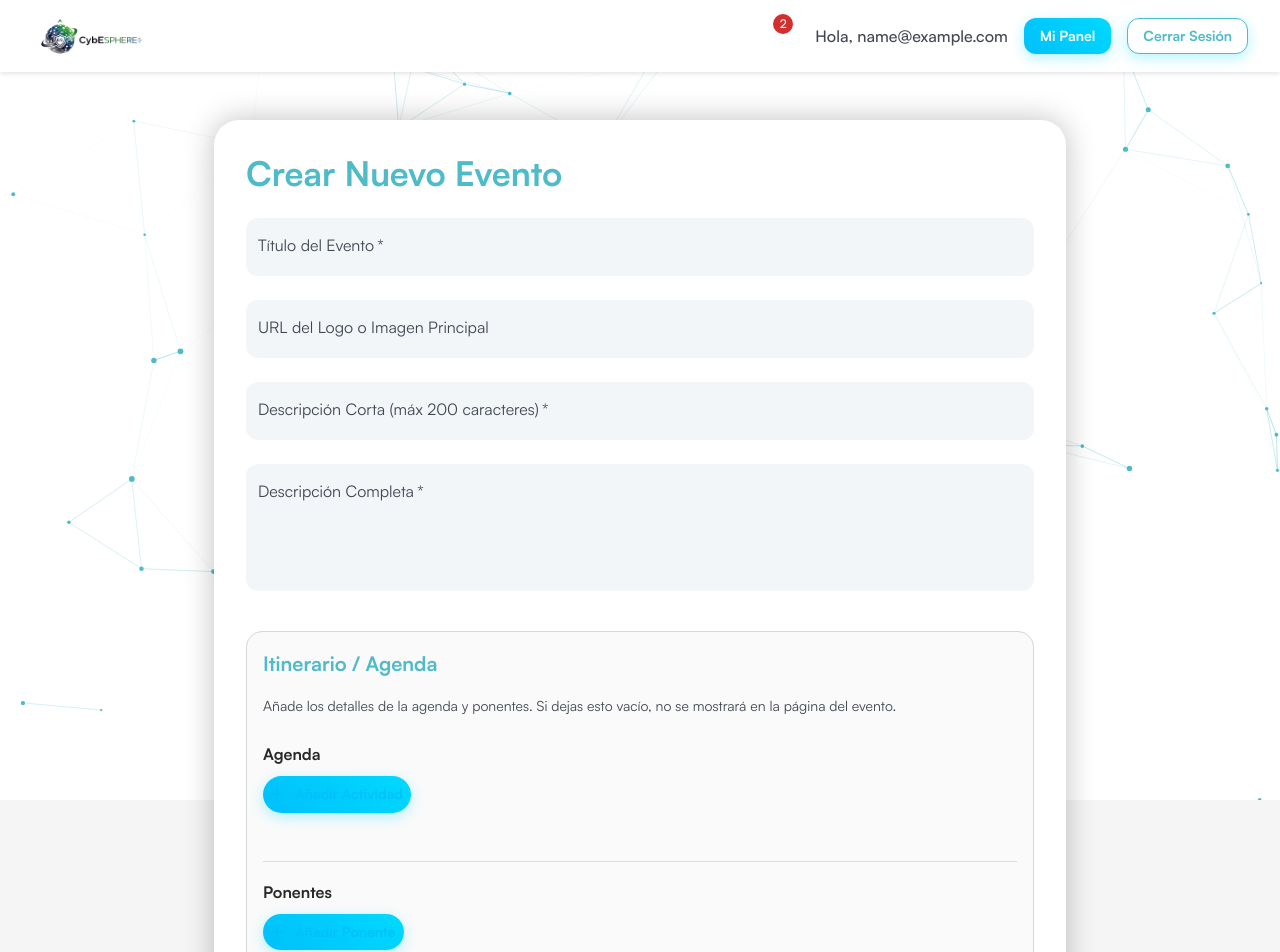
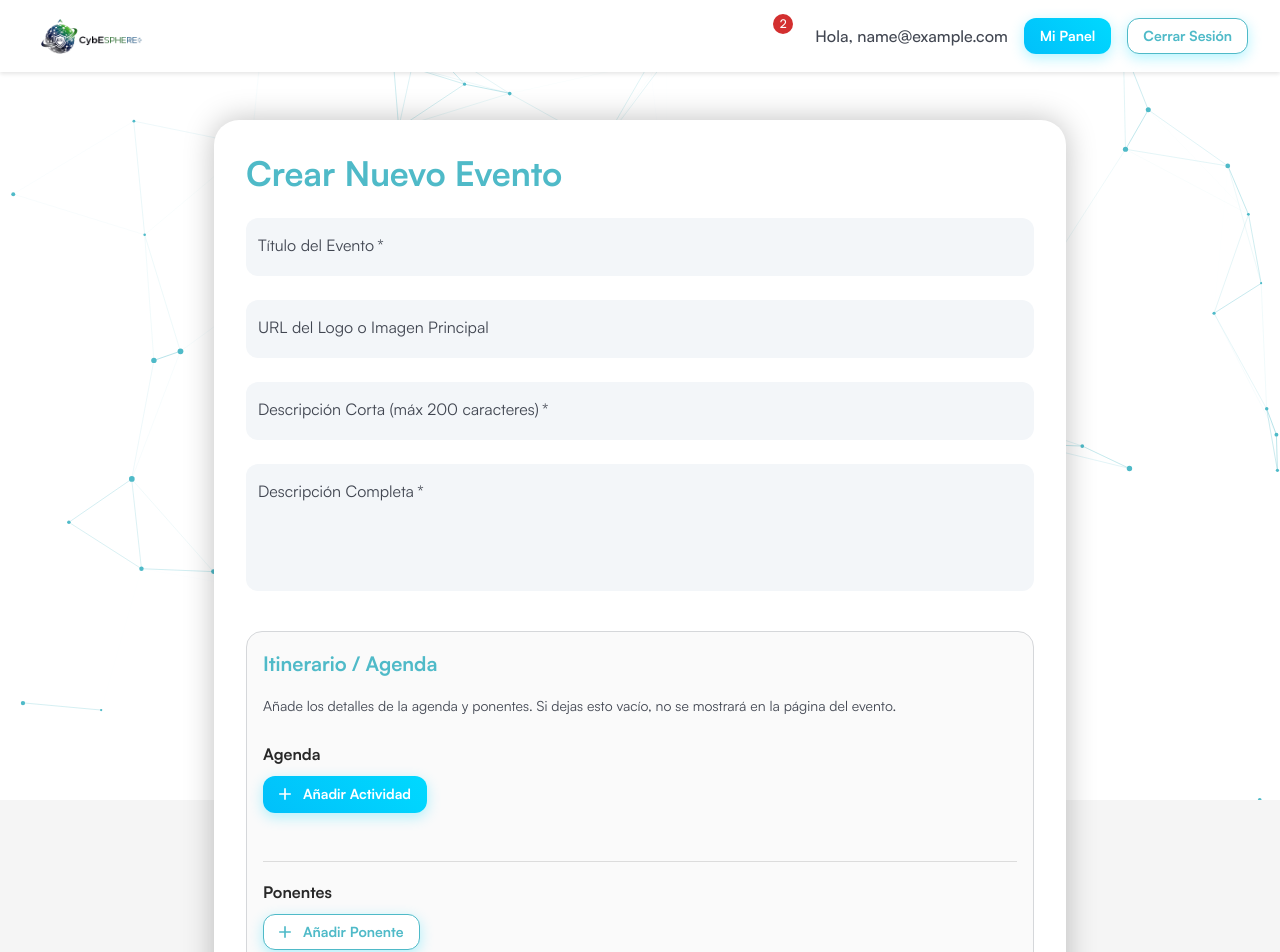
Before and after one commit to Shotafry/Frontend-CibESphere, a React (Vite) app: page /crear-evento in a window 1280 px wide. Shown: the top 952 px of the page. Built offline with nearby package versions, Linux system fonts and the light colour scheme; sample sign-in values are in the browser's storage; some icons are missing.

Commit message:
implement custom button in Page.tsx

```diff
--- a/src/pages/Page.tsx
+++ b/src/pages/Page.tsx
@@ -6,7 +6,6 @@ import {
   TextField,
   InputAdornment,
   MenuItem,
-  Button,
   Container,
   Paper,
   Grid,
@@ -28,6 +27,7 @@ import { useNavigate, useLoaderData } from 'react-router-dom'
 import { useAuth } from '../context/AuthContext'
 import * as apiService from '../services/apiService'
 import { CreateEventDTO, Event, AgendaItem, Speaker } from '../types'
+import { Button } from '../components/Button'
 import {
   CYBERSECURITY_TAGS,
   EVENT_LEVELS,
@@ -412,6 +412,7 @@ const Page: FunctionComponent = () => {
                       </Box>
                     ))}
                     <Button
+                      variant="primary"
                       startIcon={<AddIcon />}
                       onClick={handleAddAgendaItem}
                       sx={{ mb: 4 }}
@@ -530,7 +531,7 @@ const Page: FunctionComponent = () => {
                         </Box>
                       )
                     )}
-                    <Button startIcon={<AddIcon />} onClick={handleAddSpeaker}>
+                    <Button variant="secondary" startIcon={<AddIcon />} onClick={handleAddSpeaker}>
                       Añadir Ponente
                     </Button>
                   </CardContent>
@@ -800,16 +801,14 @@ const Page: FunctionComponent = () => {
                 sx={{ display: 'flex', justifyContent: 'flex-end', mt: 3 }}
               >
                 <Button
-                  type='submit'
-                  variant='contained'
-                  size='large'
+                  type="submit"
+                  variant="primary"
+                  size="large"
                   disabled={isLoading}
                   sx={{
                     borderRadius: '25px',
-                    background: 'var(--gradient-button-primary)',
                     boxShadow: '0 4px 14px rgba(0, 217, 255, 0.3)',
                     '&:hover': {
-                      background: 'var(--gradient-button-primary-hover)',
                       boxShadow: '0 6px 20px rgba(0, 217, 255, 0.5)'
                     }
                   }}
```
Lines whose indentation alone changed are shown as unchanged.
